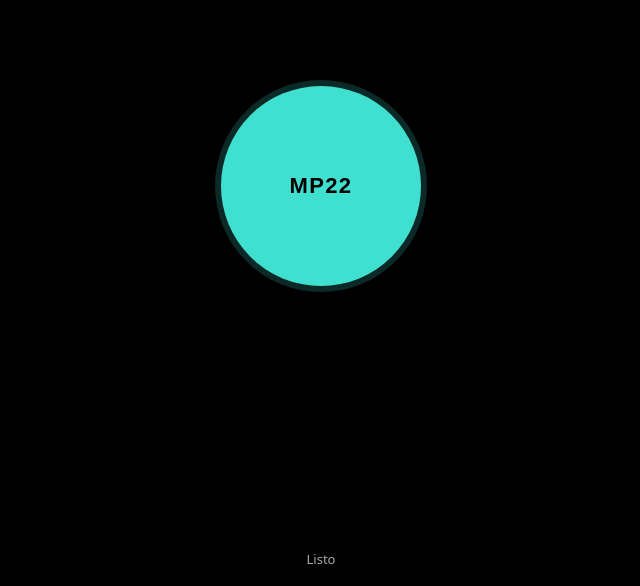
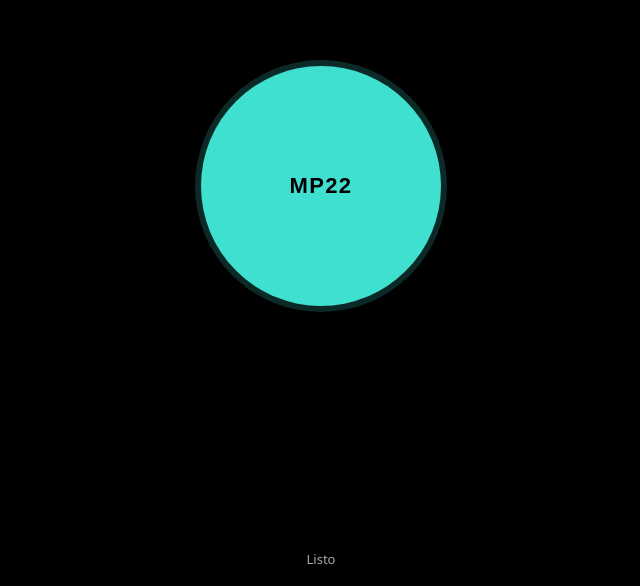
Before and after one commit to yavolar/mp22, a plain HTML site: page index.html in a window 1280 px wide. Shown: the part 214-800 px from the top of the page, without its empty margins (319-959 px from the left). Drawn offline with Linux system fonts and the light colour scheme.

Commit message:
Update index.html

```diff
--- a/index.html
+++ b/index.html
@@ -27,8 +27,8 @@
     }
 
     .btn {
-      width: clamp(160px, 30vw, 200px);
-      height: clamp(160px, 30vw, 200px);
+      width: clamp(200px, 30vw, 240px);
+      height: clamp(200px, 30vw, 240px);
 
 
       border-radius: 50%;
```
